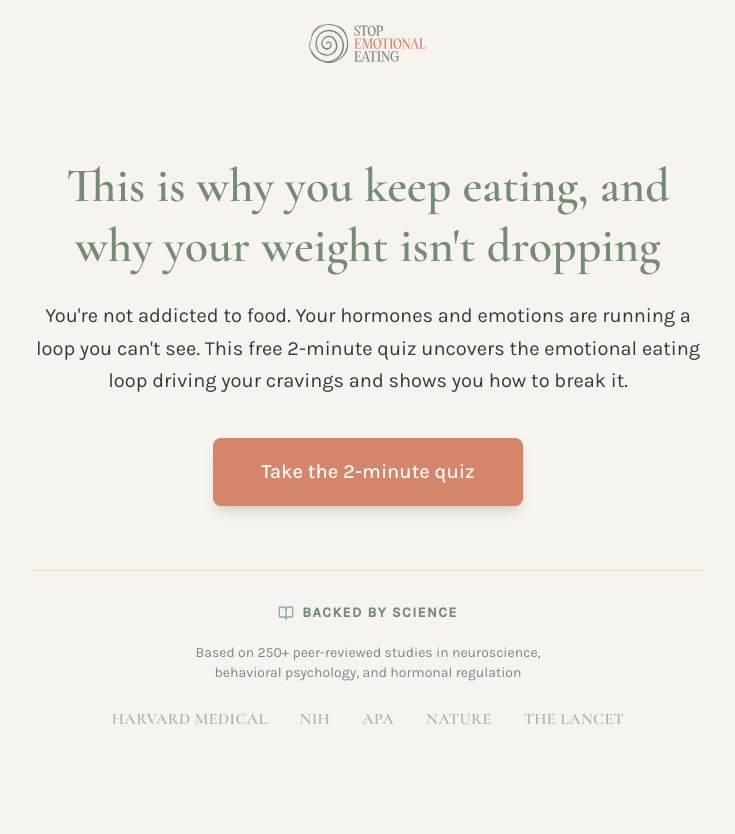
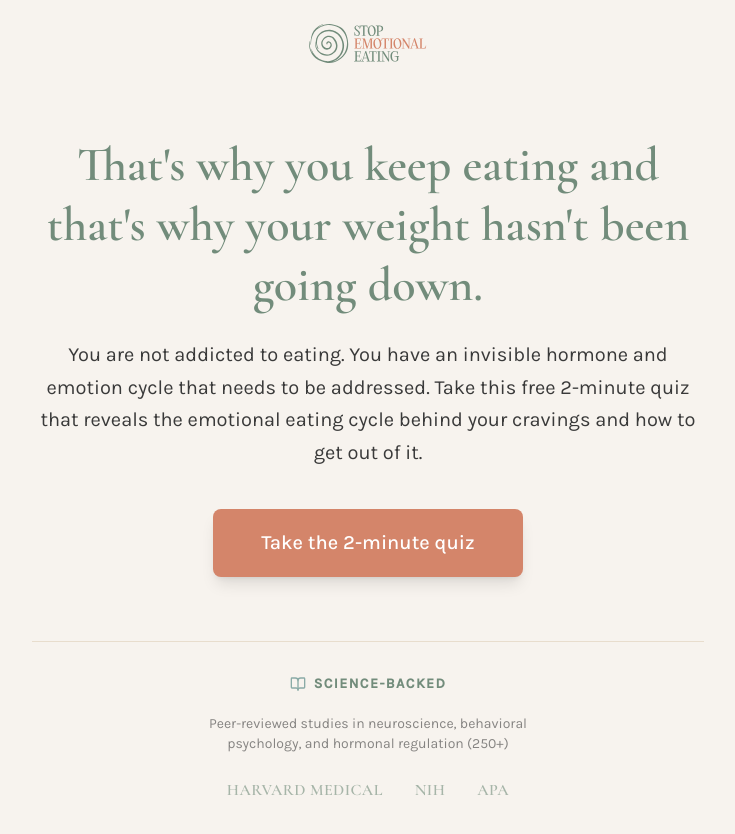
Before and after one commit to stefanpopadic/stop-emotional-eating, a React (Vite) app: page / in a window 1280 px wide. Shown: the top 834 px of the page, without its empty margins (272-1007 px from the left). Before the commit the page ends 800 px from the top, so only its background shows below. Built offline with nearby package versions, Linux system fonts and the light colour scheme.

Commit message:
Update homepage copy: new headline, description, and trust block text

```diff
--- a/src/lib/quizData.ts
+++ b/src/lib/quizData.ts
@@ -21,12 +21,12 @@ export const quizFlow = [
   {
     id: 'intro',
     type: 'intro',
-    headline: "This is why you keep eating, and why your weight isn't dropping",
+    headline: "That's why you keep eating and that's why your weight hasn't been going down.",
     subhead:
-      "You're not addicted to food. Your hormones and emotions are running a loop you can't see. This free 2-minute quiz uncovers the emotional eating loop driving your cravings and shows you how to break it.",
+      "You are not addicted to eating. You have an invisible hormone and emotion cycle that needs to be addressed. Take this free 2-minute quiz that reveals the emotional eating cycle behind your cravings and how to get out of it.",
     cta: 'Take the 2-minute quiz',
-    belowCta: 'Backed by Science.',
-    socialProof: '14,000+ people have taken this quiz',
+    belowCta: '',
+    socialProof: '',
   },
   {
     id: 'trigger',
--- a/src/pages/Quiz.tsx
+++ b/src/pages/Quiz.tsx
@@ -260,14 +260,14 @@ export function Quiz() {
             <div className="flex items-center justify-center gap-2 mb-5">
               <BookOpen size={16} className="text-muted-teal" />
               <span className="font-sans text-sm font-semibold uppercase tracking-widest text-deep-sage">
-                Backed by Science
+                Science-Backed
               </span>
             </div>
             <p className="font-sans text-sm text-soft-black/60 mb-6 max-w-sm mx-auto">
-              Based on 250+ peer-reviewed studies in neuroscience, behavioral psychology, and hormonal regulation
+              Peer-reviewed studies in neuroscience, behavioral psychology, and hormonal regulation (250+)
             </p>
             <div className="flex flex-wrap items-center justify-center gap-x-8 gap-y-4 opacity-60">
-              {['Harvard Medical', 'NIH', 'APA', 'Nature', 'The Lancet'].map((name) => (
+              {['Harvard Medical', 'NIH', 'APA'].map((name) => (
                 <span key={name} className="font-serif text-base font-semibold tracking-wide text-deep-sage uppercase">
                   {name}
                 </span>
```
